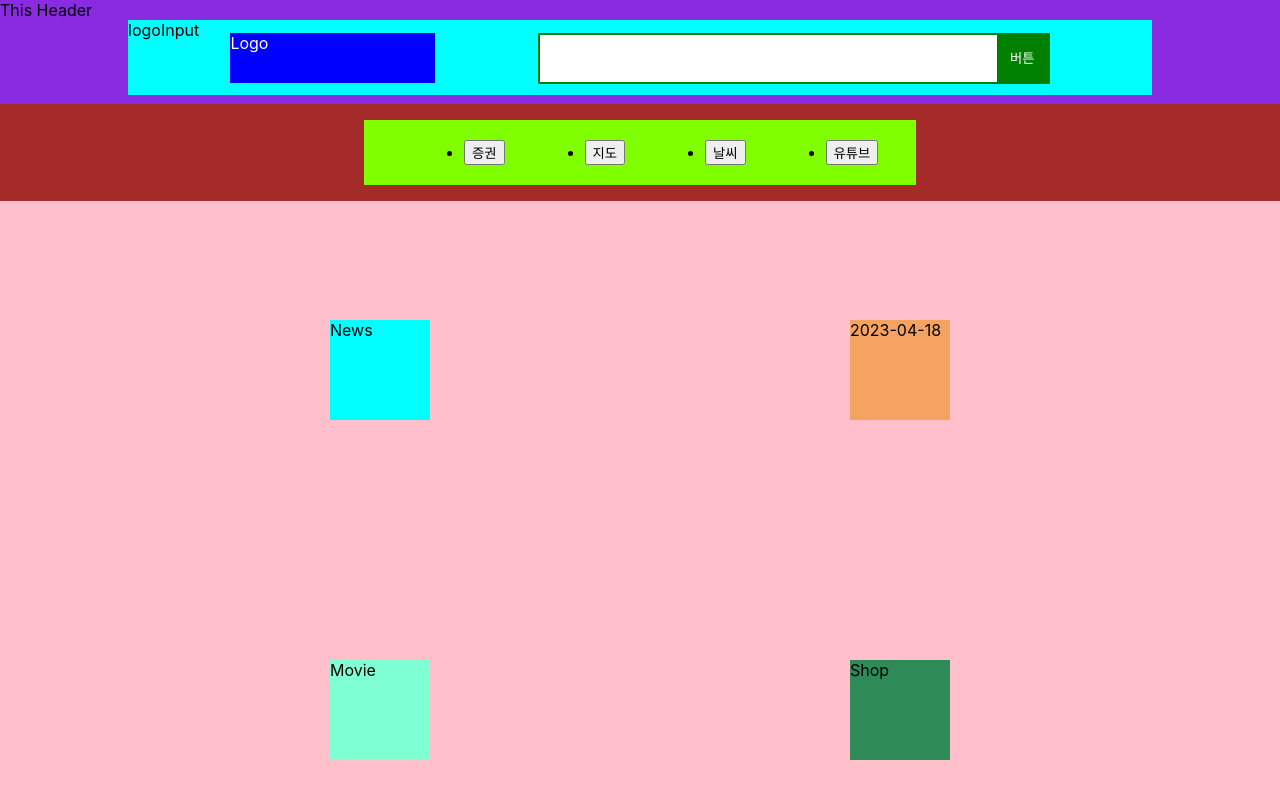
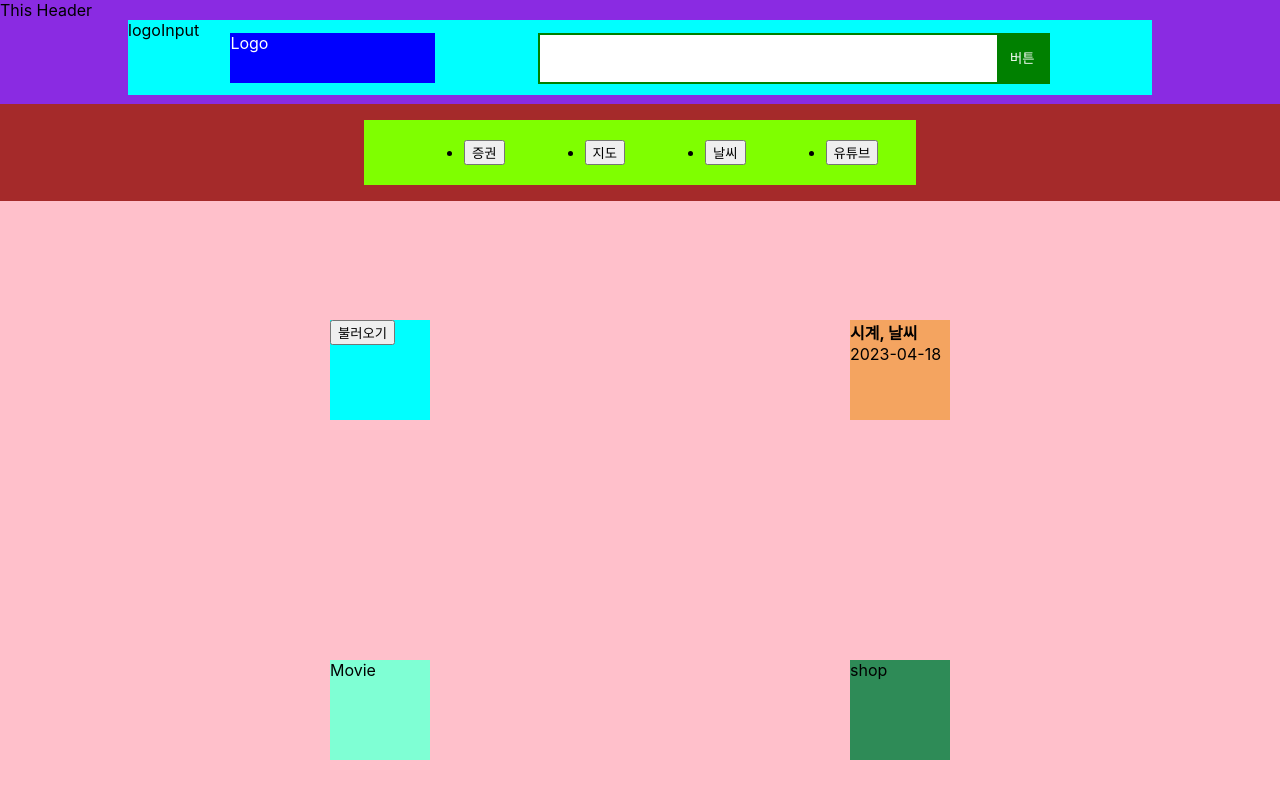
Before and after one commit to Hongaproject/Mypage-React-Project, a React (Create React App) app: page / in a window 1280 px wide. Shown: the top 800 px of the page. Built offline with nearby package versions, Linux system fonts and the light colour scheme; no server answers.

Commit message:
6day news

```diff
--- a/package.json
+++ b/package.json
@@ -6,6 +6,7 @@
     "@testing-library/jest-dom": "^5.16.5",
     "@testing-library/react": "^13.4.0",
     "@testing-library/user-event": "^13.5.0",
+    "axios": "^1.3.6",
     "react": "^18.2.0",
     "react-dom": "^18.2.0",
     "react-scripts": "5.0.1",
--- a/src/components/Content/News/News.jsx
+++ b/src/components/Content/News/News.jsx
@@ -1,8 +1,28 @@
+import { useState } from "react";
 import styles from "./News.module.css";
+import axios from "axios";
 function News () {
+    const [news, setNews] = useState(null);
+
+    const Click = async () => {
+        try{
+            const apiKey = process.env.REACT_APP_NEWS_KEY;
+            const response = await axios.get (`https://newsapi.org/v2/top-headlines?country=kr&apiKey=${apiKey}`);
+            setNews(response, news);
+        }
+        catch(err){
+            console.log(err);
+        }
+    }
+
     return(
         <div className={styles.newsMain}>
-            News
+            <div>
+                <div>
+                    <button onClick={Click}>불러오기</button>
+                </div>
+                {news && <textarea rows={7} value={JSON.stringify(news, null, 2)} readOnly={true}/>}
+            </div>
         </div>
     );
 }
--- a/src/components/Content/Shop/Shop.jsx
+++ b/src/components/Content/Shop/Shop.jsx
@@ -1,10 +1,10 @@
 import styles from "./Shop.module.css";
 
+
 function Shop () {
-
     return(
         <div className={styles.shopMain}>
-            Shop
+            shop
         </div>
     );
 }
--- a/src/components/Content/Weather/Weather.jsx
+++ b/src/components/Content/Weather/Weather.jsx
@@ -42,6 +42,7 @@ function Weather () {
     return(
         <div className={styles.weatherMain}>
             <div>
+                <strong>시계, 날씨</strong>
                 <div>{toDay()}</div>
                 <div>{weather?.name}</div>
                 <div>{weather?.main.temp}</div>
```
Also changed, not shown: 1 other file (tests, documents, lock files or other folders).
